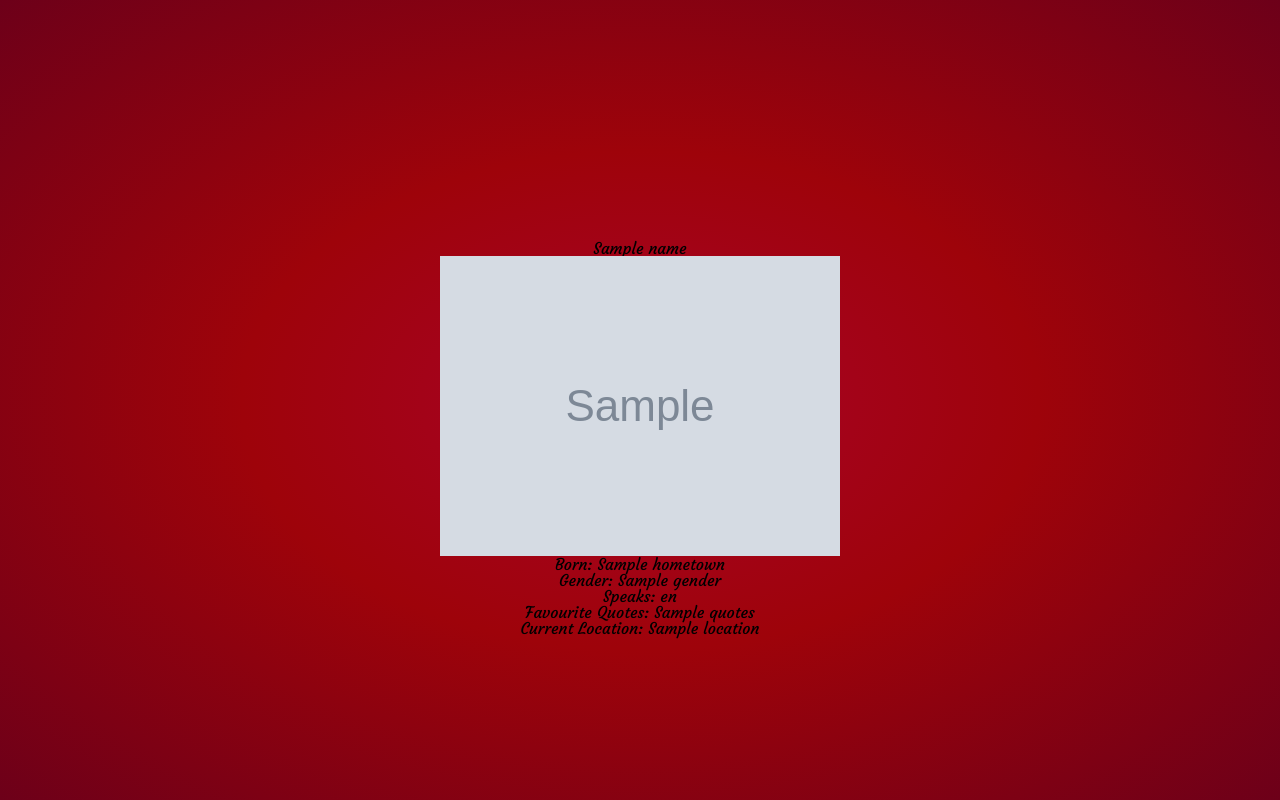
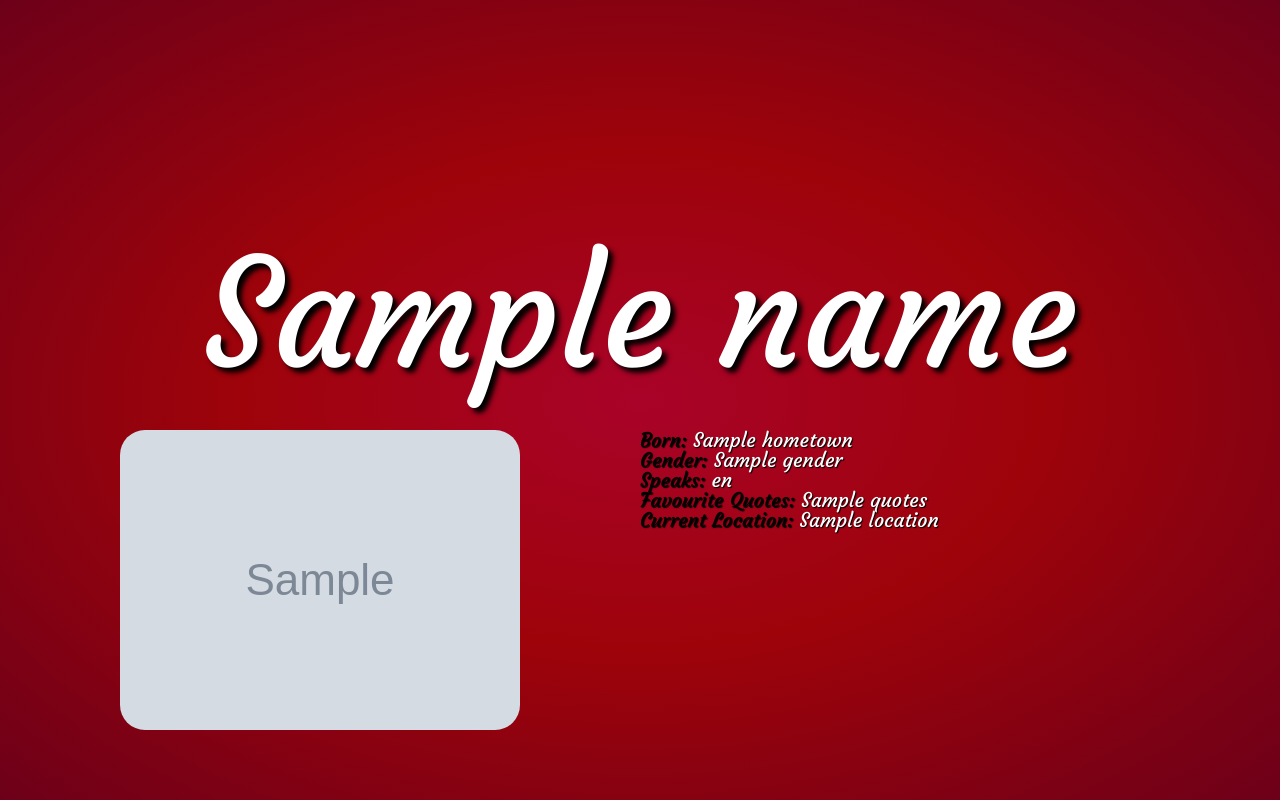
Before and after one commit to NahimNasser/Creeply, a Python web app: template creeply/templates/profile.html in a window 1280 px wide. Run offline with Jinja, Linux system fonts and the light colour scheme; the template is opened without the code that fills it: most values are stand-ins (such as "Sample title", 1, 10 or a date in 2020); grey boxes marked "Sample" are stand-in pictures; some libraries are stand-ins or nearby versions.

Commit message:
profile page styling, name, image and details

```diff
--- a/creeply/templates/home.html
+++ b/creeply/templates/home.html
@@ -9,6 +9,7 @@
 
     $(document).ready(function(){
         $(".title").fadeIn(1500);
+        $(".creeply").fadeIn(1500);
         $(".quote").delay(1000).fadeIn(1500);
         $(".button-link").delay(1500).fadeIn(500);
     });
@@ -19,7 +20,7 @@
 <body class=radialRedGradient>
 
     <div class=centeredDiv>
-    <h1 class=title centerText>creep</h1>
+    <h1 class=title centerText>creep<strong class=black>ly</strong></h1>
     <p class=quote centerText>giving data back to the people</p>
     <a class=button-link href={{ fbconnect_url }}>Sell Soul Now</a>
     </div>
--- a/creeply/templates/profile.html
+++ b/creeply/templates/profile.html
@@ -19,13 +19,19 @@
 <body class=radialRedGradient>
 
     <div class=centeredDiv>
-    <h1> {{ name }} </h1>
-    <img src={{ img }}></img>
-    <h2> Born: {{ hometown.name }} </h2>
-    <h2> Gender: {{ gender }}</h2>
-    <h2> Speaks: {{ languages }}</h2>
-    <h2> Favourite Quotes: {{ quotes }}</h2>
-    <h2> Current Location: {{ location.name }}</h2>
+    <h1 class=title centerText> {{ name }} </h1>
+
+    <div class=half>
+    <img src={{ img }} class=profileImage></img>
+    </div>
+
+    <div class=half>
+    <h2 class=fbDetail> <strong class=black>Born:</strong> {{ hometown.name }} </h3>
+    <h2 class=fbDetail> <strong class=black>Gender:</strong> {{ gender }}</h3>
+    <h2 class=fbDetail> <strong class=black>Speaks:</strong> {{ languages }}</h3>
+    <h2 class=fbDetail> <strong class=black>Favourite Quotes:</strong> {{ quotes }}</h3>
+    <h2 class=fbDetail> <strong class=black>Current Location:</strong> {{ location.name }}</h3>
+    </div>
 
     </div>
 
--- a/creeply/templates/static/styles.css
+++ b/creeply/templates/static/styles.css
@@ -11,6 +11,18 @@
 
 h1, h2, .quote {
       font-family: 'Courgette', cursive;
+}
+.half{
+  float: left;
+  width: 50%;
+}
+
+.fbDetail {
+    text-align: left;
+    color:white;
+    font-size:20px;
+    text-shadow: 1px 1px 1px #000000;
+    filter: dropshadow(color=#000000, offx=2, offy=2);
 }
 
 .title{
@@ -28,10 +40,10 @@ h1, h2, .quote {
     top: 30%;
 }
 
-.title:after{
-    content: "ly";
+.black{
     color: black;
 }
+
 
 .orangeGradient{
       background-color: #ff901e;
@@ -98,3 +110,9 @@ h1, h2, .quote {
     background: #2E5481;
     border: solid 1px #203E5F;
 }
+
+.profileImage {
+    -webkit-border-radius: 25px;
+    -moz-border-radius: 25px;
+    border-radius: 25px;
+}
```
